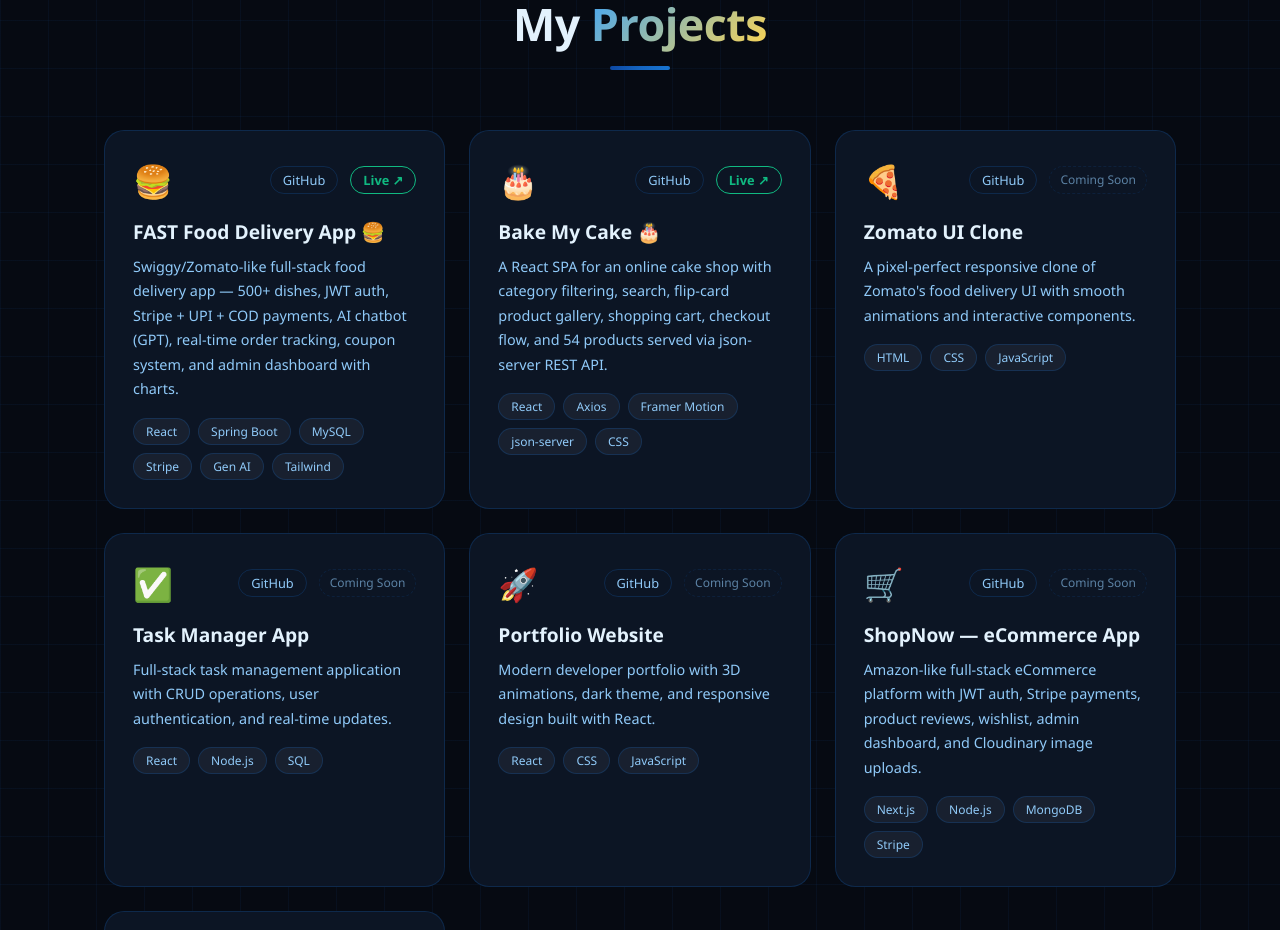
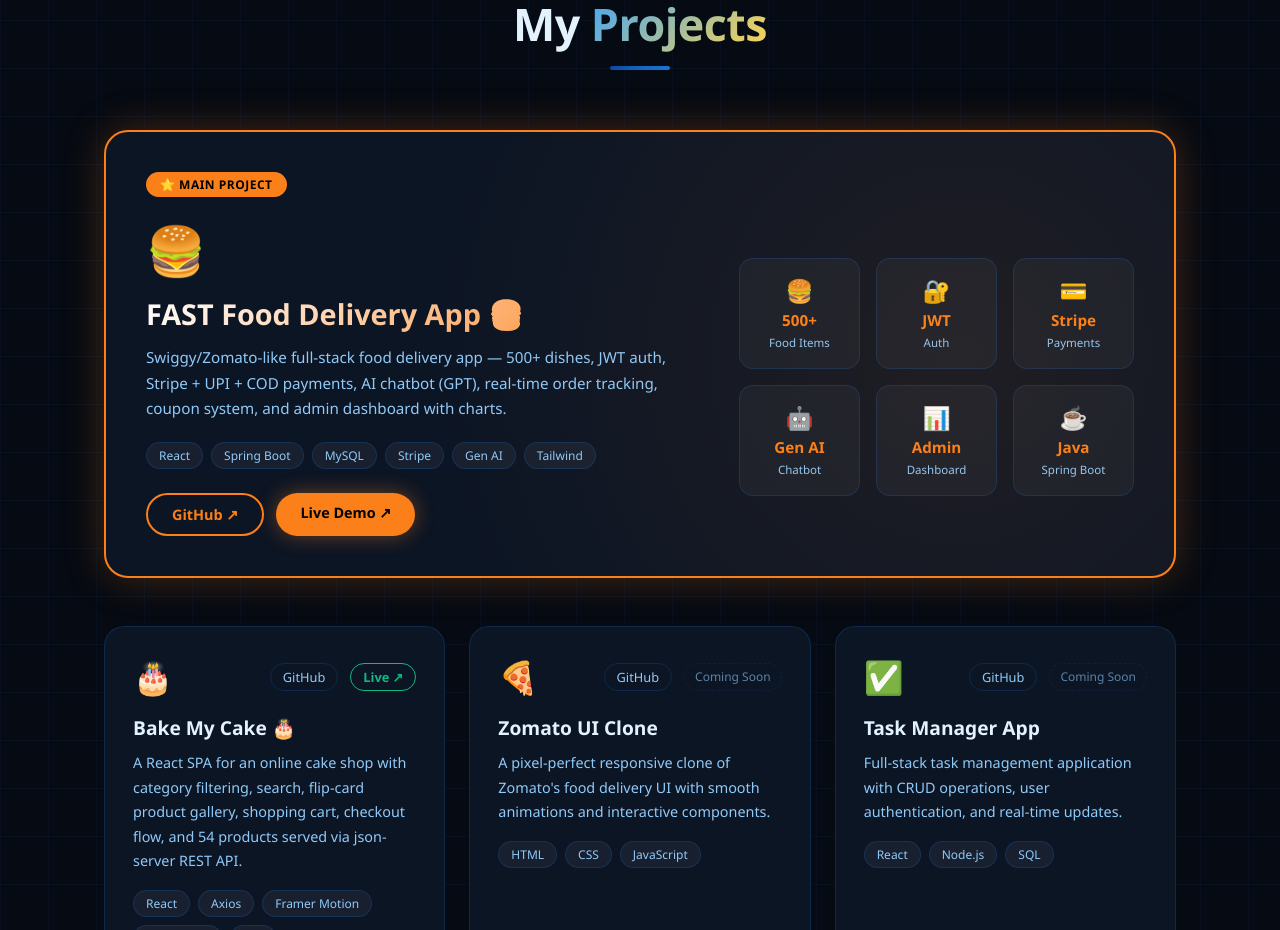
Before and after one commit to SRINIDHI-2524/pavanr.github.io, a React (Create React App) app: page / in a window 1280 px wide. Shown: the part 2380-3310 px from the top of the page. Built offline with nearby package versions, Linux system fonts and the light colour scheme.

Commit message:
feat: FAST Food Delivery App as full-width featured main project card

```diff
--- a/src/App.css
+++ b/src/App.css
@@ -523,6 +523,122 @@ a { text-decoration: none; color: inherit; }
 @keyframes fillBar { to { width: var(--width); } }
 .skill-percent { font-size: 0.75rem; color: var(--muted); }
 
+/* ===== FEATURED PROJECT ===== */
+.featured-card {
+  position: relative;
+  background: var(--card);
+  border: 2px solid var(--color);
+  border-radius: 24px;
+  padding: 40px;
+  margin-bottom: 48px;
+  overflow: hidden;
+  box-shadow: 0 0 40px color-mix(in srgb, var(--color) 25%, transparent);
+  animation: fadeUp 0.5s ease both;
+}
+.featured-badge {
+  display: inline-block;
+  background: var(--color);
+  color: #000;
+  font-size: 0.75rem;
+  font-weight: 800;
+  padding: 4px 14px;
+  border-radius: 20px;
+  margin-bottom: 20px;
+  letter-spacing: 0.5px;
+  text-transform: uppercase;
+}
+.featured-inner {
+  display: grid;
+  grid-template-columns: 1.4fr 1fr;
+  gap: 40px;
+  align-items: center;
+}
+.featured-left .featured-icon {
+  font-size: 3rem;
+  display: block;
+  margin-bottom: 12px;
+}
+.featured-left h2 {
+  font-size: 1.8rem;
+  font-weight: 800;
+  margin-bottom: 12px;
+  background: linear-gradient(135deg, #fff, var(--color));
+  -webkit-background-clip: text;
+  -webkit-text-fill-color: transparent;
+  background-clip: text;
+}
+.featured-left p {
+  color: var(--muted);
+  font-size: 0.95rem;
+  line-height: 1.7;
+  margin-bottom: 20px;
+}
+.featured-btns {
+  display: flex;
+  gap: 12px;
+  margin-top: 24px;
+  flex-wrap: wrap;
+}
+.featured-github-btn {
+  padding: 10px 24px;
+  border: 2px solid var(--color);
+  color: var(--color);
+  border-radius: 50px;
+  font-weight: 600;
+  font-size: 0.9rem;
+  transition: all 0.3s;
+}
+.featured-github-btn:hover {
+  background: var(--color);
+  color: #000;
+  transform: translateY(-2px);
+}
+.featured-live-btn {
+  padding: 10px 24px;
+  background: var(--color);
+  color: #000;
+  border-radius: 50px;
+  font-weight: 700;
+  font-size: 0.9rem;
+  transition: all 0.3s;
+  box-shadow: 0 0 20px color-mix(in srgb, var(--color) 40%, transparent);
+}
+.featured-live-btn:hover {
+  transform: translateY(-3px);
+  box-shadow: 0 0 35px color-mix(in srgb, var(--color) 70%, transparent);
+}
+.featured-stats {
+  display: grid;
+  grid-template-columns: repeat(3, 1fr);
+  gap: 16px;
+}
+.fstat {
+  background: rgba(255,255,255,0.04);
+  border: 1px solid var(--border);
+  border-radius: 14px;
+  padding: 16px 12px;
+  text-align: center;
+  transition: transform 0.3s, border-color 0.3s;
+}
+.fstat:hover {
+  transform: translateY(-4px);
+  border-color: var(--color);
+}
+.fstat span { font-size: 1.4rem; display: block; margin-bottom: 4px; }
+.fstat strong { display: block; font-size: 0.95rem; font-weight: 700; color: var(--color); }
+.fstat small { font-size: 0.72rem; color: var(--muted); }
+.featured-glow {
+  position: absolute;
+  inset: 0;
+  background: radial-gradient(circle at 80% 50%, color-mix(in srgb, var(--color) 8%, transparent), transparent 60%);
+  pointer-events: none;
+}
+@media (max-width: 768px) {
+  .featured-inner { grid-template-columns: 1fr; }
+  .featured-card { padding: 24px; }
+  .featured-stats { grid-template-columns: repeat(3, 1fr); gap: 10px; }
+}
+
 /* ===== PROJECTS ===== */
 .projects-grid {
   display: grid;
--- a/src/components/Projects.js
+++ b/src/components/Projects.js
@@ -65,14 +65,49 @@ const projects = [
 ];
 
 export default function Projects() {
+  const featured = projects[0];
+  const rest = projects.slice(1);
+
   return (
     <section className="projects section" id="projects">
       <div className="section-title">
         <h2>My <span>Projects</span></h2>
         <div className="title-line" />
       </div>
+
+      {/* Featured Main Project */}
+      <div className="featured-card" style={{ '--color': featured.color }}>
+        <div className="featured-badge">⭐ Main Project</div>
+        <div className="featured-inner">
+          <div className="featured-left">
+            <span className="featured-icon">{featured.icon}</span>
+            <h2>{featured.title}</h2>
+            <p>{featured.desc}</p>
+            <div className="project-tech">
+              {featured.tech.map(t => <span key={t}>{t}</span>)}
+            </div>
+            <div className="featured-btns">
+              <a href={featured.github} target="_blank" rel="noreferrer" className="featured-github-btn">GitHub ↗</a>
+              <a href={featured.live} target="_blank" rel="noreferrer" className="featured-live-btn">Live Demo ↗</a>
+            </div>
+          </div>
+          <div className="featured-right">
+            <div className="featured-stats">
+              <div className="fstat"><span>🍔</span><strong>500+</strong><small>Food Items</small></div>
+              <div className="fstat"><span>🔐</span><strong>JWT</strong><small>Auth</small></div>
+              <div className="fstat"><span>💳</span><strong>Stripe</strong><small>Payments</small></div>
+              <div className="fstat"><span>🤖</span><strong>Gen AI</strong><small>Chatbot</small></div>
+              <div className="fstat"><span>📊</span><strong>Admin</strong><small>Dashboard</small></div>
+              <div className="fstat"><span>☕</span><strong>Java</strong><small>Spring Boot</small></div>
+            </div>
+          </div>
+        </div>
+        <div className="featured-glow" />
+      </div>
+
+      {/* Rest of Projects */}
       <div className="projects-grid">
-        {projects.map((p, i) => (
+        {rest.map((p, i) => (
           <div className="project-card" key={p.title} style={{ '--color': p.color, '--delay': `${i * 0.1}s` }}>
             <div className="project-top">
               <span className="project-icon">{p.icon}</span>
```
